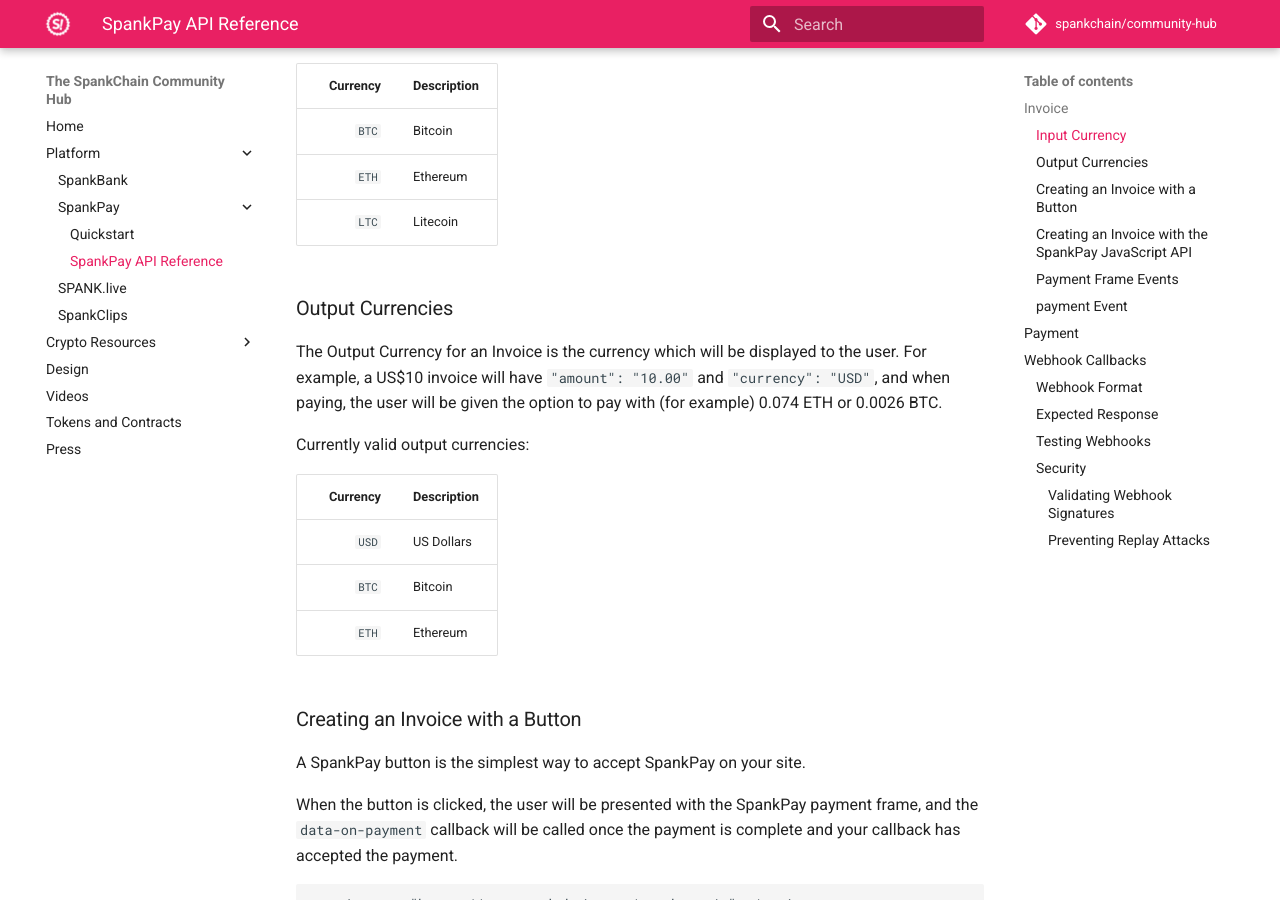
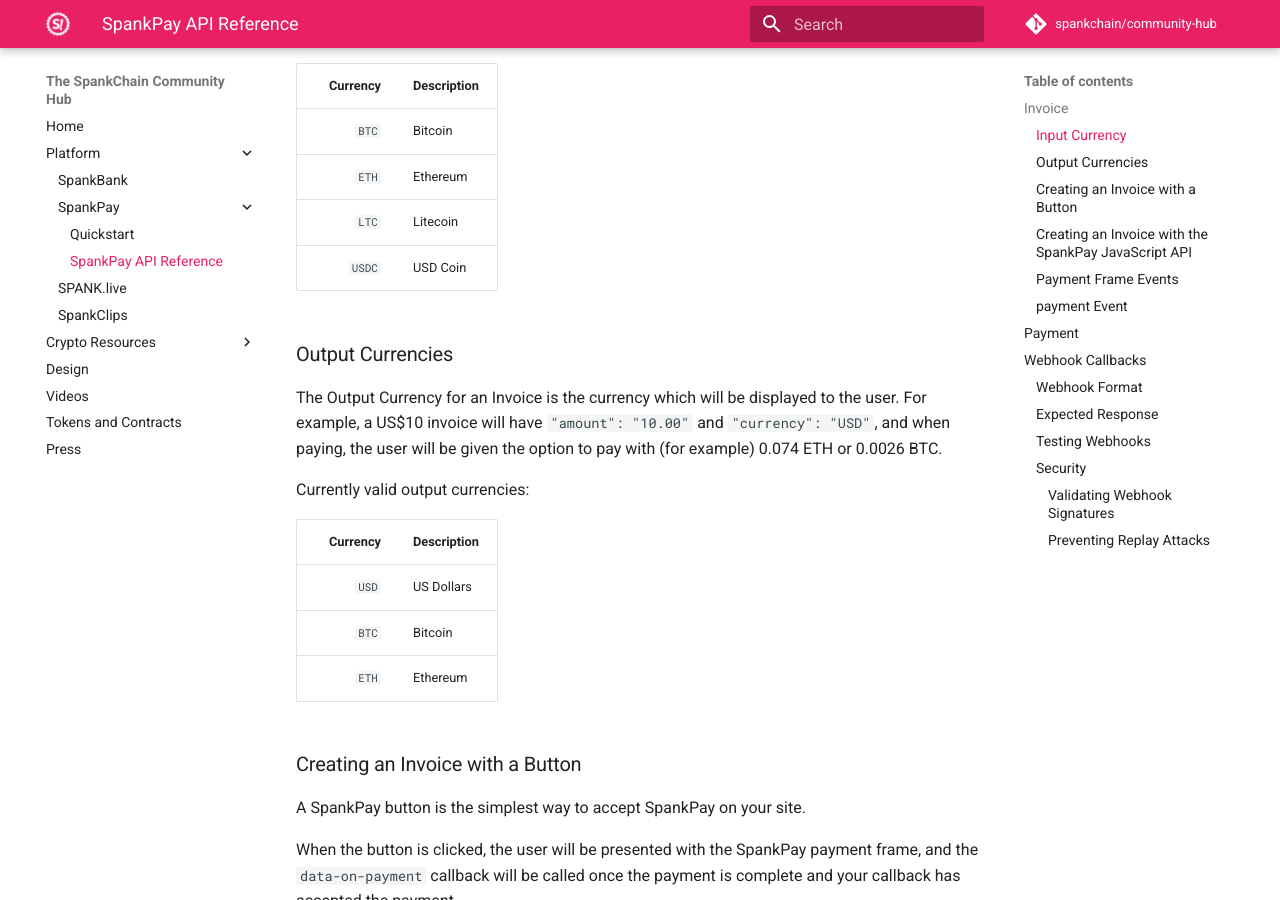
Before and after one commit to CryptoGrilsFinance/community-hub, an MkDocs documentation site: the page built from docs/platform/spankpay/api-reference.md, in a window 1280 px wide and 900 px high, scrolled down 1414 px. Built offline with MkDocs 1.6.1 and Material for MkDocs 9.7.7, drawn with Linux system fonts in a browser that asks for light colours; comment, search, counter and statistics services are not loaded.

Commit message:
Add USDC to valid input currencies

```diff
--- a/docs/platform/spankpay/api-reference.md
+++ b/docs/platform/spankpay/api-reference.md
@@ -94,7 +94,9 @@ An Invoice is a request for a payment. When created with the Button API or the J
       </td>
     </tr>
   </tbody>
-</table>### Input Currency
+</table>
+
+### Input Currency
 
 The Input Currency for an Invoice is the currency sent by the user.
 
@@ -105,6 +107,7 @@ Currently valid input currencies:
 | `BTC` | Bitcoin |
 | `ETH` | Ethereum |
 | `LTC` | Litecoin |
+| `USDC` | USD Coin |
 
 ### Output Currencies
 
```
